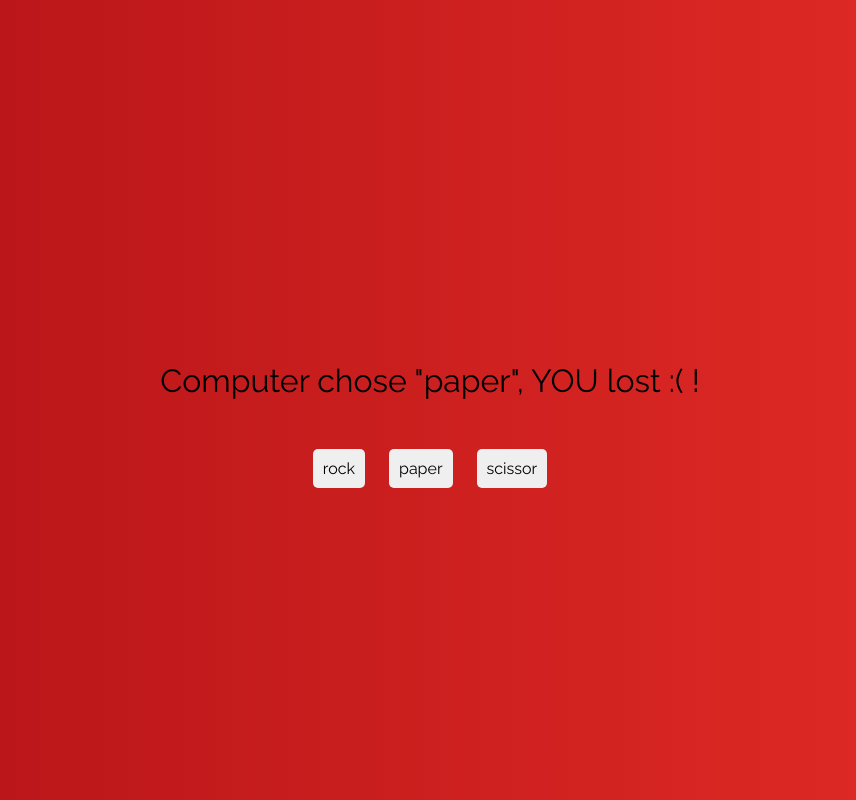
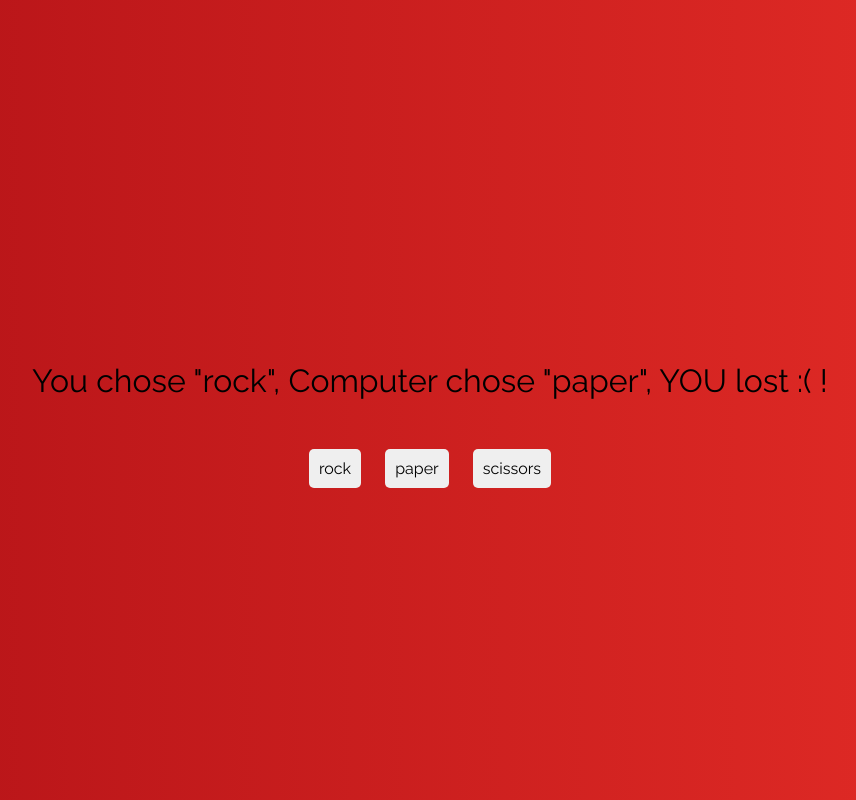
Before and after one commit to tangratannakra/JS-playground, a plain HTML site: page Rock-paper-scissors/index.html in a window 1280 px wide. Both pictures are taken after a click on the button "rock". Shown: the whole page, without its empty margins (210-1066 px from the left). Drawn offline with Linux system fonts and the light colour scheme.

Commit message:
debugged

```diff
--- a/Rock-paper-scissors/index.html
+++ b/Rock-paper-scissors/index.html
@@ -16,7 +16,7 @@
         <div id="buttons center">
             <input type="button" id="rock" value="rock">
             <input type="button" id="paper" value="paper" name="paper">
-            <input type="button" id="scissor" value="scissor">
+            <input type="button" id="scissors" value="scissors">
         </div>
 
     </div>
--- a/Rock-paper-scissors/script.js
+++ b/Rock-paper-scissors/script.js
@@ -12,20 +12,18 @@ let result = input.forEach(button => {
 function userClick() {
     let userChoice = this.id;
     let computerChoice = computerRandom(1, 4);
-    console.log(computerChoice);
 
-    if (userChoice == computerChoice) {
-        resultDisplay.innerHTML = `Computer chose "${computerChoice }", you both win!`;
+    if (userChoice === computerChoice) {
+        resultDisplay.innerHTML = `You chose "${userChoice}", Computer chose "${computerChoice }", you both win!`;
         body.className = 'mangoPulp';
     } else {
-        if ((computerChoice == 'rock' && userChoice == 'paper') ||
-            (computerChoice == 'scissors' && userChoice == 'rock') ||
-            (computerChoice == 'paper' && userChoice == 'scissors')) {
-            resultDisplay.innerHTML = `Computer chose "${computerChoice }", YOU win!`;
+        if ((computerChoice === 'rock' && userChoice === 'paper') ||
+            (computerChoice === 'scissors' && userChoice === 'rock') ||
+            (computerChoice === 'paper' && userChoice === 'scissors')) {
+            resultDisplay.innerHTML = `You chose "${userChoice}", Computer chose "${computerChoice }", YOU win!`;
             body.className = 'seaWeed';
         } else {
-            //bug is detected. when user select scissors, it always outputs you lost
-            resultDisplay.innerHTML = `Computer chose "${computerChoice }", YOU lost :( !`
+            resultDisplay.innerHTML = `You chose "${userChoice}", Computer chose "${computerChoice }", YOU lost :( !`
             body.className = 'cherry';
         }
     }
```
